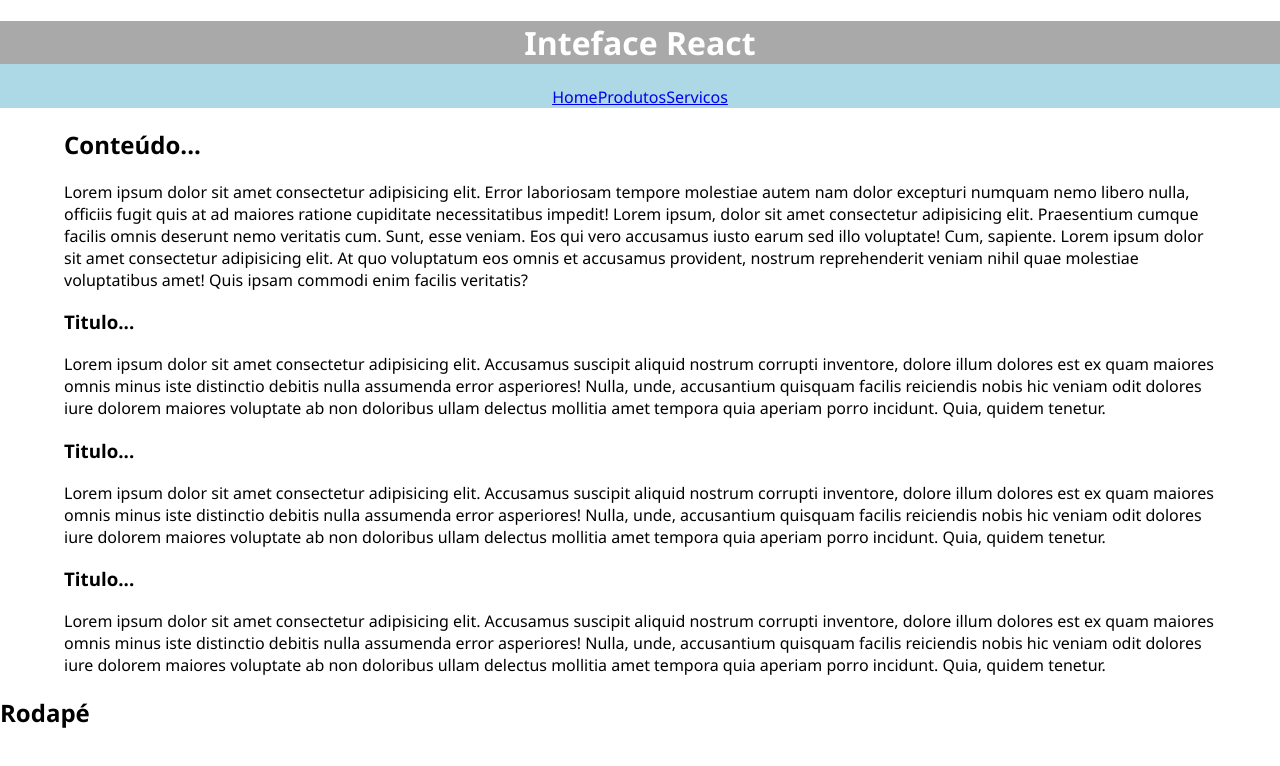
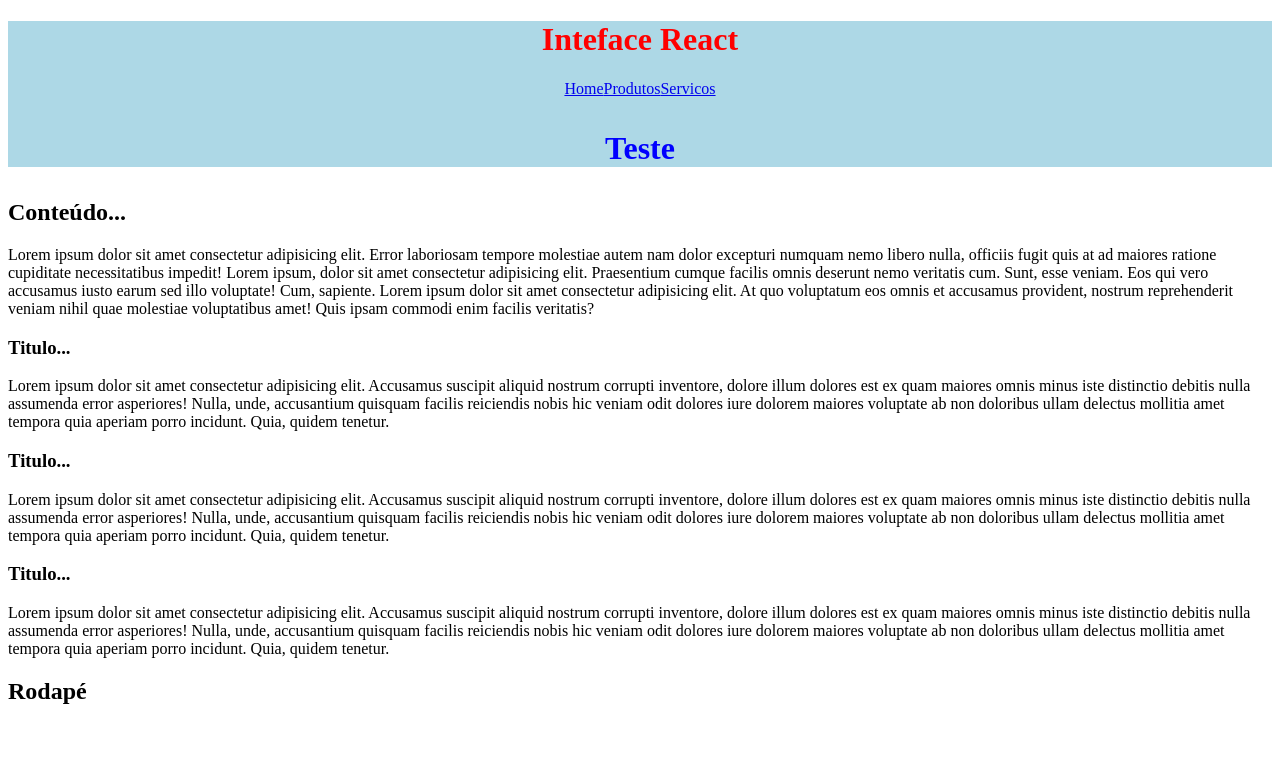
Before and after one commit to veronica-silva/meu-app, a React (Create React App) app: page / in a window 1280 px wide. Shown: the top 766 px of the page. Built offline with nearby package versions, Linux system fonts and the light colour scheme.

Commit message:
styled components
com tagged template

```diff
--- a/package.json
+++ b/package.json
@@ -8,7 +8,8 @@
     "@testing-library/user-event": "^13.5.0",
     "react": "^18.2.0",
     "react-dom": "^18.2.0",
-    "react-scripts": "5.0.1"
+    "react-scripts": "5.0.1",
+    "styled-components": "^5.3.6"
   },
   "scripts": {
     "start": "react-scripts start",
--- a/src/components/Layouts/Cabecalho.jsx
+++ b/src/components/Layouts/Cabecalho.jsx
@@ -1,14 +1,32 @@
+import styled from "styled-components";
 import Menu from "../Menu";
-const estilo = {
-  color: "white",
-  backgroundColor: "darkgrey",
-};
+const periodo = "diurno";
+//tagged template
+const StyledCabecalho = styled.header`
+  background-color: ${periodo === "diurno" ? "lightblue" : "darkblue"};
+  text-align: center;
+
+  h1 {
+    color: red;
+  }
+
+  p {
+    font-weight: bold;
+    color: blue;
+    font-size: 2rem;
+    &:hover {
+      color: red;
+      cursor: pointer;
+    }
+  }
+`; //depois do ponto vem o nome de uma tag
 const Cabecalho = () => {
   return (
-    <header style={{ backgroundColor: "lightblue", textAlign: "center" }}>
-      <h1 style={estilo}>Inteface React</h1>
+    <StyledCabecalho>
+      <h1>Inteface React</h1>
       <Menu></Menu>
-    </header>
+      <p>Teste</p>
+    </StyledCabecalho>
   );
 };
 export default Cabecalho;
--- a/src/components/Layouts/Conteudo.css
+++ /dev/null
@@ -1,5 +0,0 @@
-/* Conteudo.css */
-main {
-  width: 90vw;
-  margin: auto;
-}
--- a/src/components/Layouts/Conteudo.jsx
+++ b/src/components/Layouts/Conteudo.jsx
@@ -1,5 +1,4 @@
 import Artigo from "../Artigo";
-import "./Conteudo.css";
 const Conteudo = () => {
   return (
     <main>
--- a/src/index.css
+++ /dev/null
@@ -1,13 +0,0 @@
-*,
-*::after,
-*::before {
-  box-sizing: border-box;
-}
-html {
-  font-size: 16px;
-}
-body {
-  margin: 0;
-  padding: 0;
-  font-family: "Segoe UI", Tahoma, Geneva, Verdana, sans-serif;
-}
--- a/src/index.js
+++ b/src/index.js
@@ -1,7 +1,6 @@
 import React from "react";
 import ReactDOM from "react-dom/client";
 import App from "./App";
-import "./index.css";
 
 const root = ReactDOM.createRoot(document.getElementById("root"));
 root.render(
```
Also changed, not shown: 1 other file (tests, documents, lock files or other folders).
